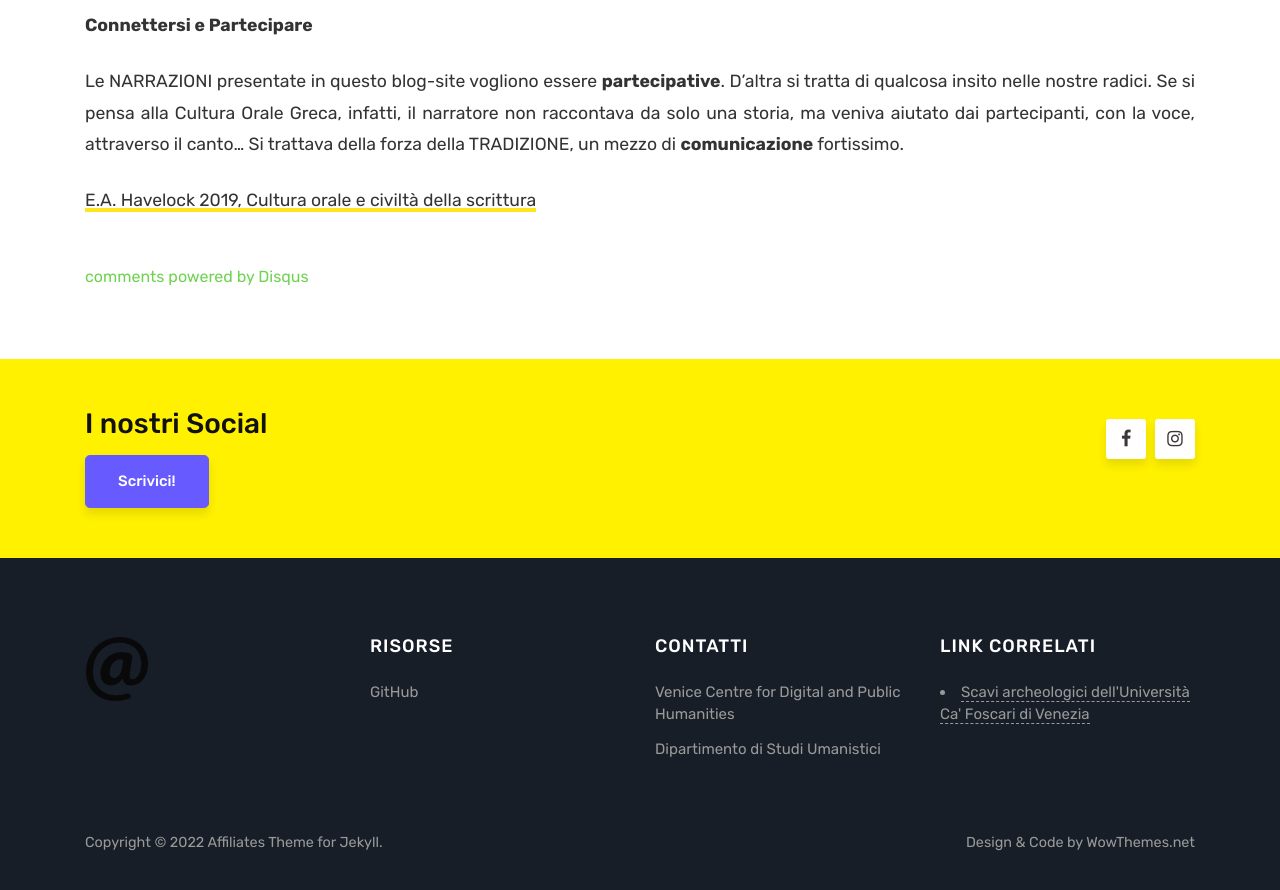
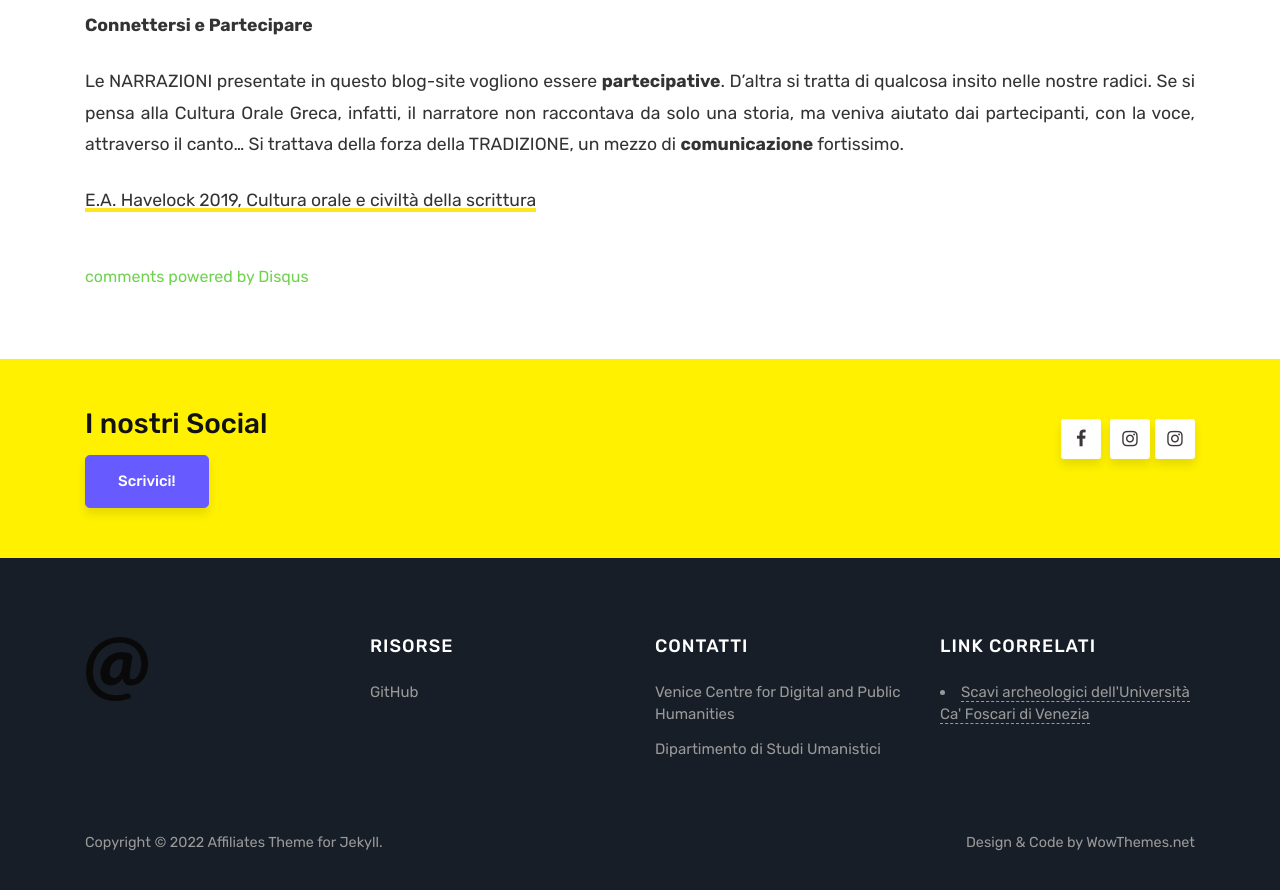
Before and after one commit to valrem93/SantIlarioeilBrenta_test, a Jekyll site: the page built from docs/about.md, in a window 1280 px wide and 900 px high, scrolled down 1464 px. Shown: the top 890 px of the window. Built offline with Jekyll 4.4.1, drawn with Linux system fonts in a browser that asks for light colours; comment, search, counter and statistics services are not loaded.

Commit message:
simple edits

```diff
--- a/docs/_config.yml
+++ b/docs/_config.yml
@@ -8,6 +8,10 @@
 paginate: 12
 baseurl: '/'
 email: 'wowthemesnet@gmail.com'
+github_username: vedph
+email: vedph@unive.it
+linkedin_page:
+instagram_username: ve_dph
 google_analytics: 'UA-46278016-1'
 disqus: 'demowebsite'
 sharethis: '<script type="text/javascript" src="//platform-api.sharethis.com/js/sharethis.js#property=5a6b2fe4fb197a0011c589f6&product=sticky-share-buttons"></script>'
--- a/docs/_layouts/default.html
+++ b/docs/_layouts/default.html
@@ -131,13 +131,12 @@
             <div class="row justify-content-center">
                 <div class="col-md-8">
                     <h3>I nostri Social</h3>
-
-                    <a class="btn btn-primary btn-lg" href="https://www.unive.it/pag/39287">Scrivici!</a>
+                    <a class="btn btn-primary btn-lg" href=mailto:elisa.corro@unive.it>Scrivici!</a>
                 </div>
                 <div class="col-md-4 text-right footersocial">
 
-                    <i class="fa fa-facebook"></i>
-                                     <i class="fa fa-instagram"></i>
+                    <i class="fa fa-facebook"><a href="https://www.facebook.com/TERRAManMade"></i>
+                    <i class="fa fa-instagram"><a href="https://www.instagram.com/riverofvenicecollection/"></a></i>
 
                 </div>
             </div>
```
Also changed, not shown: docs/Gemfile.lock.
